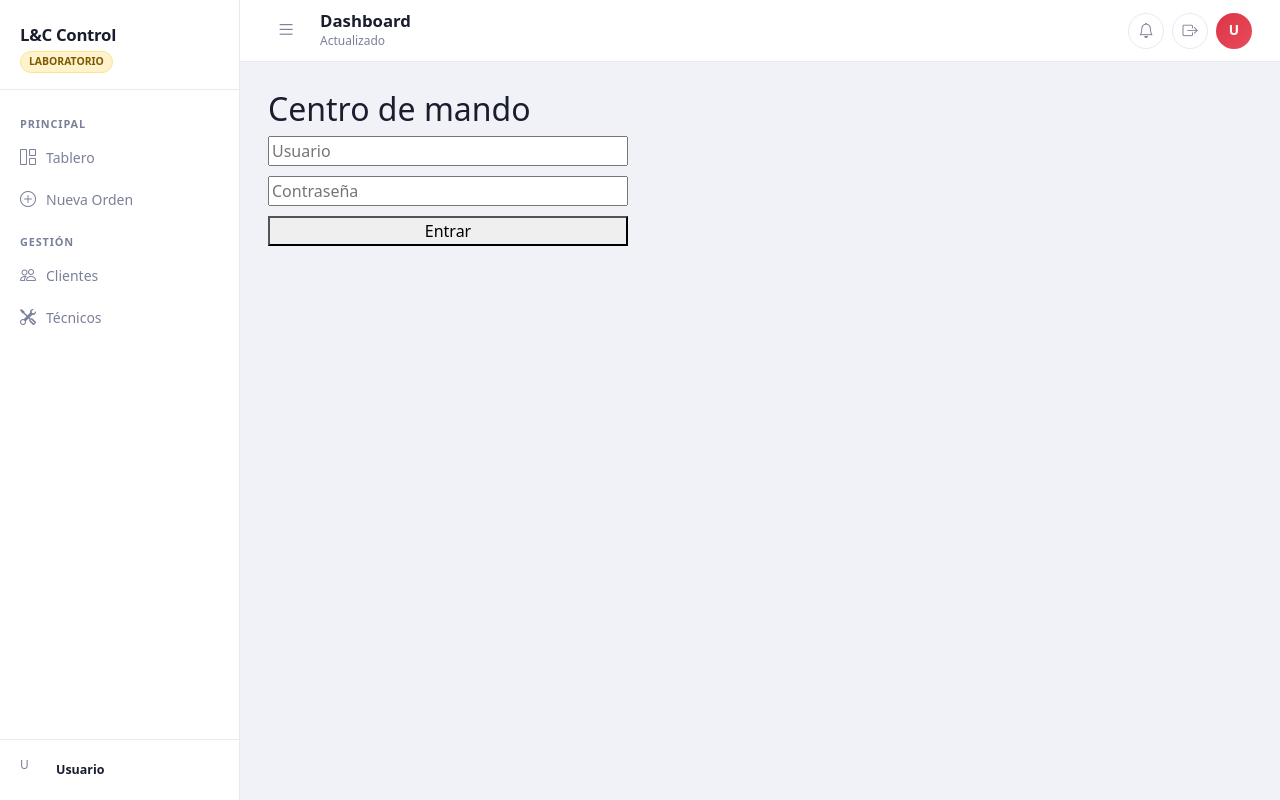
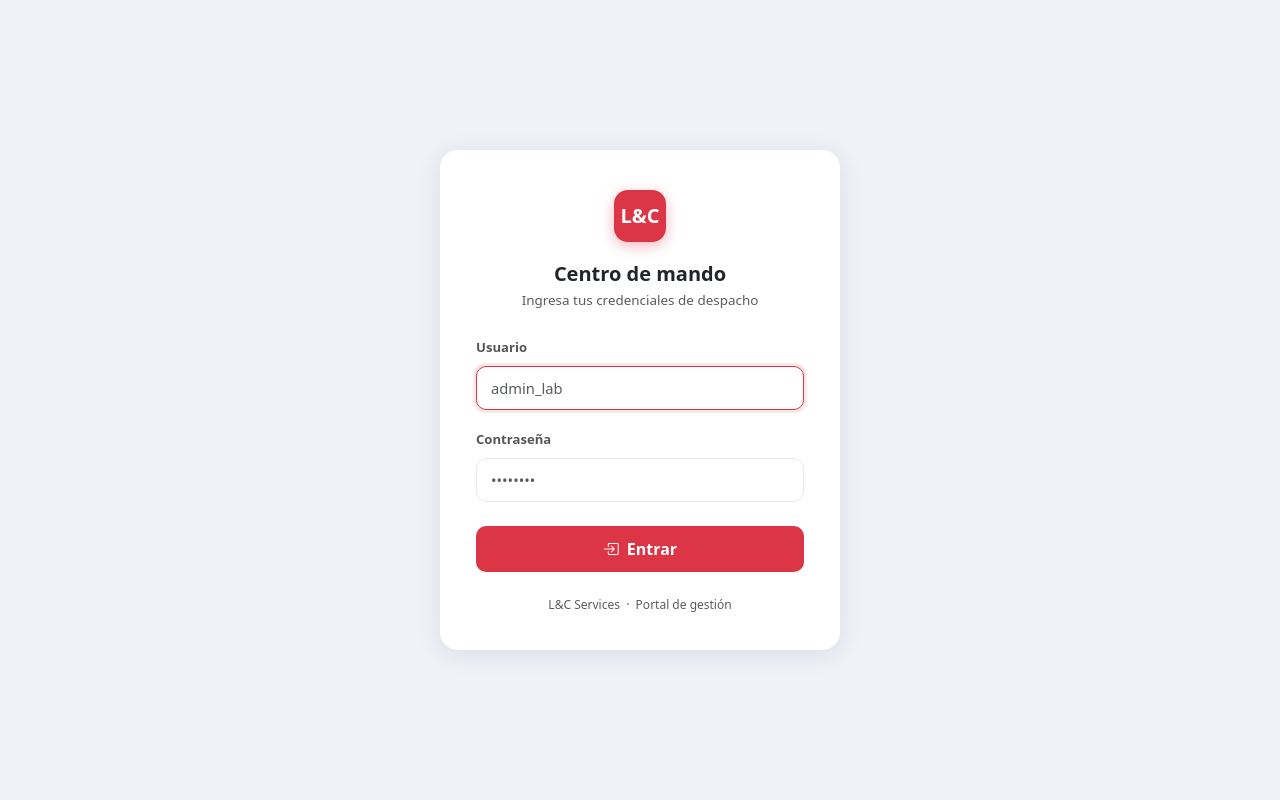
Before and after one commit to carlosocampo1034-a11y/LC-Sync-LAB, a Python web app: template lab/backend/lc_lab/templates/control_login.html in a window 1280 px wide. Run offline with Jinja, Linux system fonts and the light colour scheme; the template is opened without the code that fills it, so the values that code supplies are empty.

Commit message:
feat(ui): login standalone moderno + csrf fix en route
control_login.html — rediseño completo:
- Página standalone (no extiende control_base - sin sidebar en login)
- Card centrada con logo L&C rojo, inputs redondeados Bootstrap 5
- form-control con focus ring rojo, btn-accent full-width con ícono
- Alert de error con ícono Bootstrap Icon

web_control.py — fix: login route ahora pasa csrf=_csrf() al template
(sin esto el CSRF token no llegaba y el POST fallaba silenciosamente)

Co-Authored-By: Claude Sonnet 4.6 <noreply@anthropic.com>

```diff
--- a/lab/backend/lc_lab/templates/control_login.html
+++ b/lab/backend/lc_lab/templates/control_login.html
@@ -1,5 +1,84 @@
-{% extends "control_base.html" %}{% block body %}
-<h2>Centro de mando</h2><form method="post" style="display:grid;gap:10px;max-width:360px">
-<input name="username" placeholder="Usuario" autocomplete="username" required>
-<input name="password" type="password" placeholder="Contraseña" autocomplete="current-password" required>
-<button>Entrar</button>{% if error %}<div class="err">{{error}}</div>{% endif %}</form>{% endblock %}
+<!DOCTYPE html>
+<html lang="es">
+<head>
+  <meta charset="UTF-8">
+  <meta name="viewport" content="width=device-width, initial-scale=1.0">
+  <title>L&C Control — Acceso</title>
+  <link href="https://cdn.jsdelivr.net/npm/bootstrap@5.3.2/dist/css/bootstrap.min.css" rel="stylesheet">
+  <link rel="stylesheet" href="https://cdn.jsdelivr.net/npm/bootstrap-icons@1.11.3/font/bootstrap-icons.css">
+  <style>
+    :root { --accent: #dc3545; --bg: #f0f2f8; }
+    body { background: var(--bg); font-family: system-ui, -apple-system, "Segoe UI", sans-serif; }
+    .login-wrap {
+      min-height: 100vh;
+      display: flex; align-items: center; justify-content: center;
+      padding: 24px 16px;
+    }
+    .login-card {
+      background: #fff;
+      border-radius: 18px;
+      box-shadow: 0 4px 24px rgba(26,29,46,.10);
+      padding: 40px 36px 36px;
+      width: 100%;
+      max-width: 400px;
+    }
+    .brand-icon {
+      width: 52px; height: 52px;
+      border-radius: 14px;
+      background: var(--accent);
+      display: flex; align-items: center; justify-content: center;
+      color: #fff; font-size: 1.25rem; font-weight: 800;
+      margin: 0 auto 20px;
+      box-shadow: 0 4px 14px rgba(220,53,69,.35);
+    }
+    .btn-accent {
+      background: var(--accent); color: #fff; border: none;
+      border-radius: 10px; padding: 11px; font-weight: 600;
+      transition: background .15s;
+    }
+    .btn-accent:hover { background: #b02a37; color: #fff; }
+    .form-control {
+      border-radius: 10px; border-color: #e8eaf0;
+      padding: 10px 14px; font-size: .92rem;
+    }
+    .form-control:focus { border-color: var(--accent); box-shadow: 0 0 0 3px rgba(220,53,69,.12); }
+    .form-label { font-size: .82rem; font-weight: 600; color: #555; }
+  </style>
+</head>
+<body>
+<div class="login-wrap">
+  <div class="login-card">
+    <div class="brand-icon">L&C</div>
+    <h5 class="fw-bold text-center mb-1">Centro de mando</h5>
+    <p class="text-center text-muted mb-4" style="font-size:.84rem">Ingresa tus credenciales de despacho</p>
+
+    {% if error %}
+    <div class="alert alert-danger d-flex align-items-center gap-2 py-2 mb-3" style="font-size:.85rem">
+      <i class="bi bi-exclamation-triangle-fill"></i> {{ error }}
+    </div>
+    {% endif %}
+
+    <form method="post">
+      <input type="hidden" name="csrf" value="{{ csrf }}">
+      <div class="mb-3">
+        <label class="form-label">Usuario</label>
+        <input name="username" type="text" class="form-control"
+               placeholder="admin_lab" autocomplete="username" required autofocus>
+      </div>
+      <div class="mb-4">
+        <label class="form-label">Contraseña</label>
+        <input name="password" type="password" class="form-control"
+               placeholder="••••••••" autocomplete="current-password" required>
+      </div>
+      <button class="btn btn-accent w-100">
+        <i class="bi bi-box-arrow-in-right me-2"></i>Entrar
+      </button>
+    </form>
+
+    <p class="text-center text-muted mt-4 mb-0" style="font-size:.75rem">
+      L&C Services &nbsp;·&nbsp; Portal de gestión
+    </p>
+  </div>
+</div>
+</body>
+</html>
--- a/lab/backend/lc_lab/web_control.py
+++ b/lab/backend/lc_lab/web_control.py
@@ -84,7 +84,7 @@ def login():
             session["uid"] = u["id"]
             return redirect(url_for("control.tablero"))
         error = err or "este usuario no es de despacho"
-    return render_template("control_login.html", error=error)
+    return render_template("control_login.html", error=error, csrf=_csrf())
 
 
 @bp.get("/logout")
```
